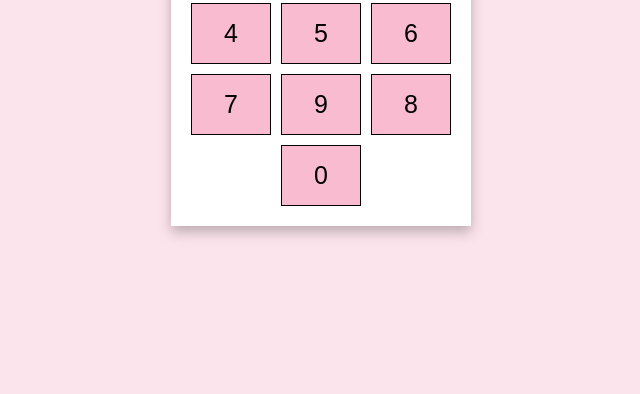
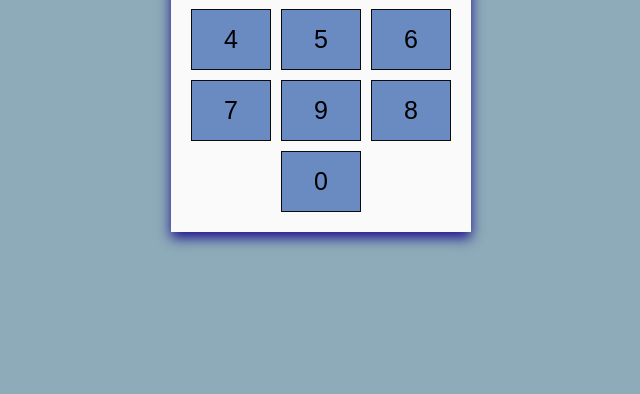
Before and after one commit to Ferxxo125/flor_11, a plain HTML site: page index.html in a window 1280 px wide. Shown: the part 406-800 px from the top of the page, without its empty margins (319-959 px from the left). Drawn offline with Linux system fonts and the light colour scheme.

Commit message:
Update index.html

```diff
--- a/index.html
+++ b/index.html
@@ -6,7 +6,7 @@
     <link rel="preconnect" href="https://fonts.googleapis.com">
     <link rel="preconnect" href="https://fonts.gstatic.com" crossorigin>
     <link href="https://fonts.googleapis.com/css2?family=Poppins:wght@300;400;500;600&display=swap" rel="stylesheet">
-    <title>FLOR AMARILLA :)</title>
+    <title>Para ti Reina:)</title>
 
     <style>
       * {
@@ -22,15 +22,15 @@
         height: 100vh;
         justify-content: center;
         align-items: center;
-        background-color: #fce4ec;
+        background-color: #8eabb9;
       }
 
       .container {
         width: 300px;
         text-align: center;
         padding: 20px;
-        background-color: #fff;
-        box-shadow: 0 6px 12px rgba(0, 0, 0, 0.25);
+        background-color: #fafafb;
+        box-shadow: 0 6px 12px rgba(15, 2, 135, 0.89);
       }
 
       .container h2 {
@@ -53,17 +53,16 @@
       .keypad button {
         padding: 15px;
         font-size: 25px;
-        background-color: #f8bbd0;
-        border: 1px black solid;
+        background-color: #6a8ac2;
+        border: 1px rgb(11, 11, 11) solid;
         outline: none;
         cursor: pointer;
         transition: background 0.2s;
       }
 
       .key:hover {
-        background-color: #f48fb1;
+        background-color: #e21414;
       }
-
       .keypad button:last-child {
         grid-column: 2/3;
       }
@@ -76,6 +75,7 @@
         🔒<br />
         Ingrese la contraseña
       </h2>
+      <h6> dd/mm </h6>
       <div class="input-display" id="inputDisplay">••••</div>
       <div class="keypad">
         <button class="key" onclick="enterDigit('1')">1</button>
@@ -92,7 +92,7 @@
     </div>
 
     <script>
-      const correctPassword = "0101";
+      const correctPassword = "0311";
       const display = document.getElementById("inputDisplay");
       let input = "";
       function enterDigit(digit) {
```
